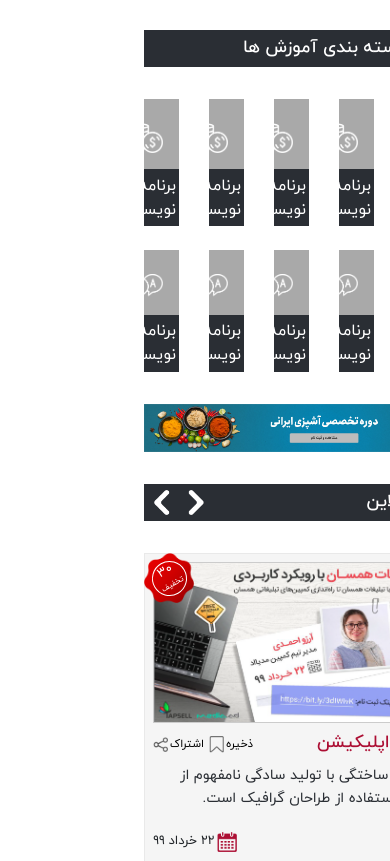
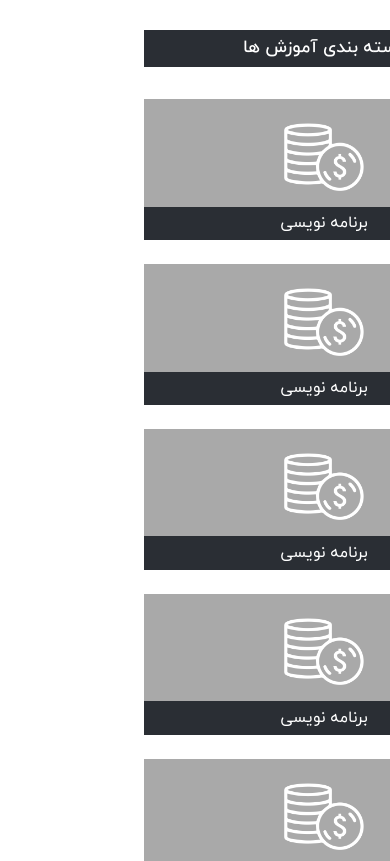
Before and after one commit to a-sabagh/html-1592387592, a plain HTML site: page index.html in a window 390 px wide. Shown: the part 928-1789 px from the top of the page. Drawn offline with Linux system fonts and the light colour scheme.

Commit message:
responsive category icon

```diff
--- a/assets/css/master.css
+++ b/assets/css/master.css
@@ -1904,16 +1904,14 @@ mark,
 .category-icons-row:first-child {
     margin-top: 1.5em;
 }
-.category-icons-row {
-    margin-bottom: 1.5em;
-}
 .category-icons-row:last-child {
     margin-bottom: 0;
 }
 .category-icons-item {
     padding-top: .5em;
     background: #a9a9a9;
-    text-align: center;
+	text-align: center;
+	margin-bottom: 1.5em;
 }
 .category-icons-item .category-icons-img {
     width: 80px;
--- a/index.html
+++ b/index.html
@@ -63,37 +63,37 @@
                     <h4>دسته بندی آموزش ها</h4>
                 </div>
                 <div class="category-icons-row row">
-                    <div class="col-2 category-icons-item-wrapper">
+                    <div class="col-lg-2 col-md-4 category-icons-item-wrapper">
                         <div class="category-icons-item">
                             <img src="images/category-icon.png" alt="" class="img-responsive category-icons-img">
                             <a class="category-icons-title" href="#" title="">برنامه نویسی</a>
                         </div>
                     </div>
-                    <div class="col-2 category-icons-item-wrapper">
+                    <div class="col-lg-2 col-md-4 category-icons-item-wrapper">
                         <div class="category-icons-item">
                             <img src="images/category-icon.png" alt="" class="img-responsive category-icons-img">
                             <a class="category-icons-title" href="#" title="">برنامه نویسی</a>
                         </div>
                     </div>
-                    <div class="col-2 category-icons-item-wrapper">
+                    <div class="col-lg-2 col-md-4 category-icons-item-wrapper">
                         <div class="category-icons-item">
                             <img src="images/category-icon.png" alt="" class="img-responsive category-icons-img">
                             <a class="category-icons-title" href="#" title="">برنامه نویسی</a>
                         </div>
                     </div>
-                    <div class="col-2 category-icons-item-wrapper">
+                    <div class="col-lg-2 col-md-4 category-icons-item-wrapper">
                         <div class="category-icons-item">
                             <img src="images/category-icon.png" alt="" class="img-responsive category-icons-img">
                             <a class="category-icons-title" href="#" title="">برنامه نویسی</a>
                         </div>
                     </div>
-                    <div class="col-2 category-icons-item-wrapper">
+                    <div class="col-lg-2 col-md-4 category-icons-item-wrapper">
                         <div class="category-icons-item">
                             <img src="images/category-icon.png" alt="" class="img-responsive category-icons-img">
                             <a class="category-icons-title" href="#" title="">برنامه نویسی</a>
                         </div>
                     </div>
-                    <div class="col-2 category-icons-item-wrapper">
+                    <div class="col-lg-2 col-md-4 category-icons-item-wrapper">
                         <div class="category-icons-item">
                             <img src="images/category-icon.png" alt="" class="img-responsive category-icons-img">
                             <a class="category-icons-title" href="#" title="">برنامه نویسی</a>
@@ -101,37 +101,37 @@
                     </div>
                 </div>
                 <div class="category-icons-row row">
-                    <div class="col-2 category-icons-item-wrapper">
+                    <div class="col-lg-2 col-md-4 category-icons-item-wrapper">
                         <div class="category-icons-item">
                             <img src="images/category-icon1.png" alt="" class="img-responsive category-icons-img">
                             <a class="category-icons-title" href="#" title="">برنامه نویسی</a>
                         </div>
                     </div>
-                    <div class="col-2 category-icons-item-wrapper">
+                    <div class="col-lg-2 col-md-4 category-icons-item-wrapper">
                         <div class="category-icons-item">
                             <img src="images/category-icon1.png" alt="" class="img-responsive category-icons-img">
                             <a class="category-icons-title" href="#" title="">برنامه نویسی</a>
                         </div>
                     </div>
-                    <div class="col-2 category-icons-item-wrapper">
+                    <div class="col-lg-2 col-md-4 category-icons-item-wrapper">
                         <div class="category-icons-item">
                             <img src="images/category-icon1.png" alt="" class="img-responsive category-icons-img">
                             <a class="category-icons-title" href="#" title="">برنامه نویسی</a>
                         </div>
                     </div>
-                    <div class="col-2 category-icons-item-wrapper">
+                    <div class="col-lg-2 col-md-4 category-icons-item-wrapper">
                         <div class="category-icons-item">
                             <img src="images/category-icon1.png" alt="" class="img-responsive category-icons-img">
                             <a class="category-icons-title" href="#" title="">برنامه نویسی</a>
                         </div>
                     </div>
-                    <div class="col-2 category-icons-item-wrapper">
+                    <div class="col-lg-2 col-md-4 category-icons-item-wrapper">
                         <div class="category-icons-item">
                             <img src="images/category-icon1.png" alt="" class="img-responsive category-icons-img">
                             <a class="category-icons-title" href="#" title="">برنامه نویسی</a>
                         </div>
                     </div>
-                    <div class="col-2 category-icons-item-wrapper">
+                    <div class="col-lg-2 col-md-4 category-icons-item-wrapper">
                         <div class="category-icons-item">
                             <img src="images/category-icon1.png" alt="" class="img-responsive category-icons-img">
                             <a class="category-icons-title" href="#" title="">برنامه نویسی</a>
```
